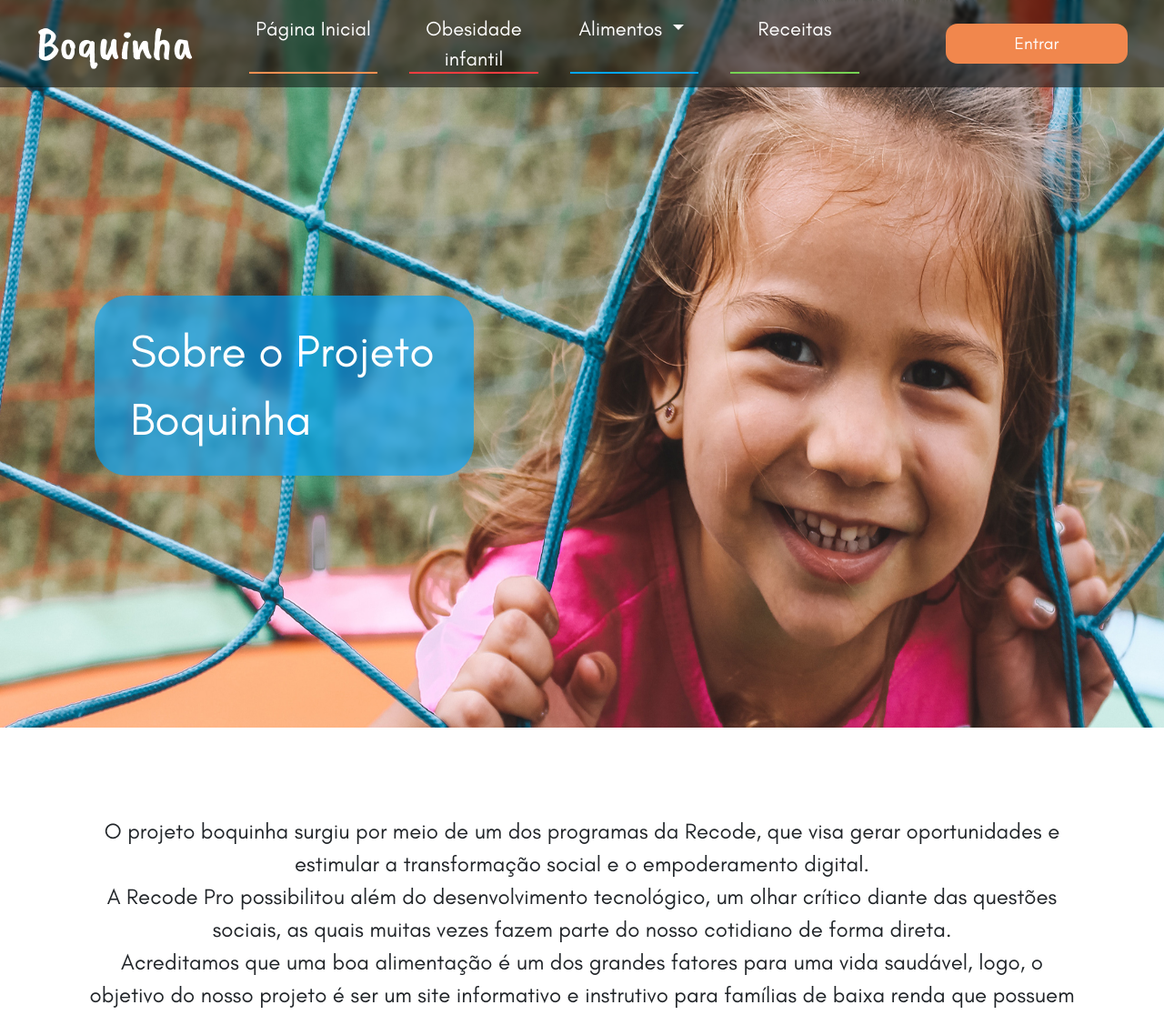
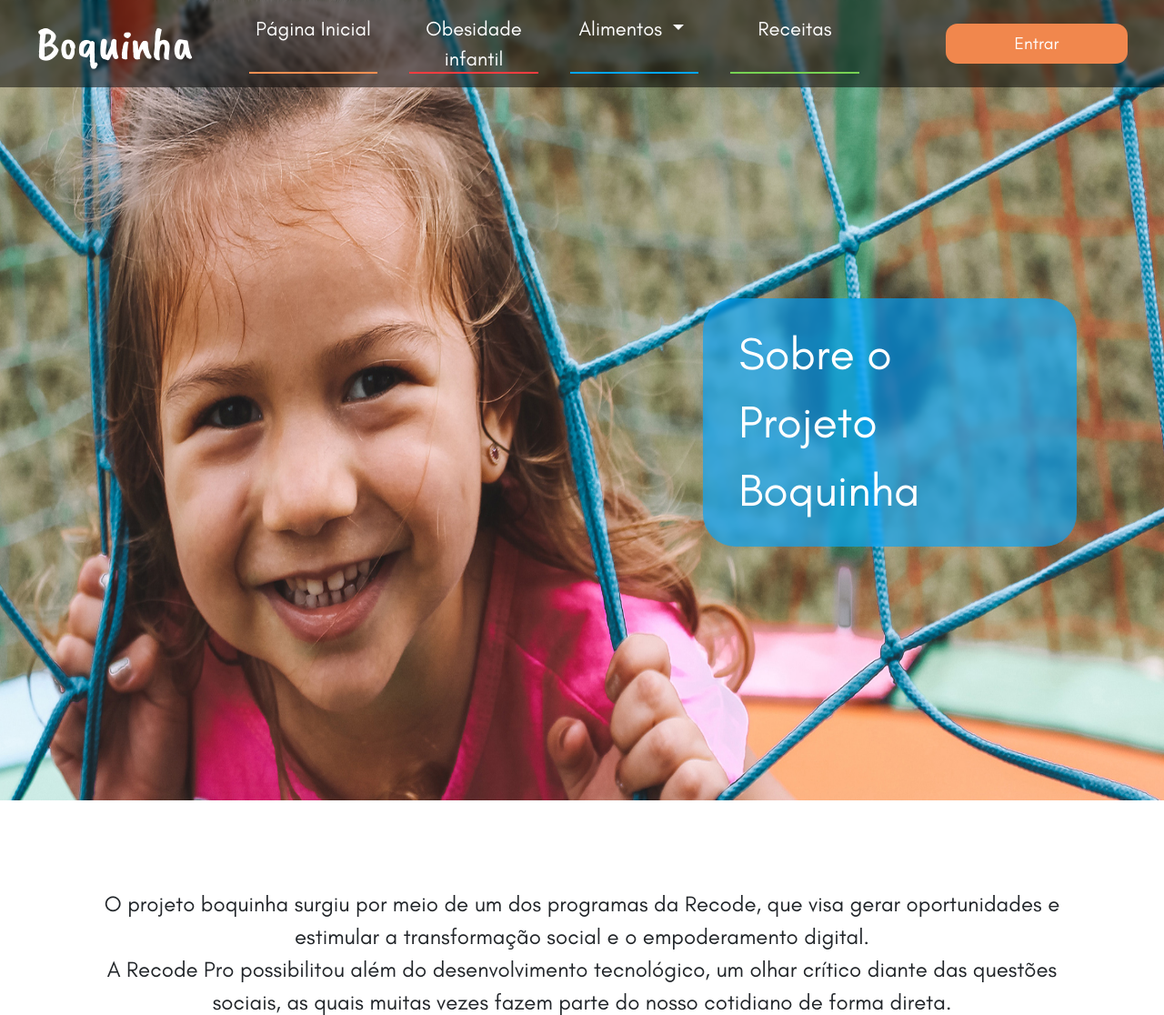
Before and after one commit to SaraLealLima/ProjetoSquad, a PHP site: page /sobre.php in a window 1280 px wide. Shown: the top 1116 px of the page at 91% size. Run offline with PHP 8.4, Linux system fonts and the light colour scheme.

Commit message:
Ajustes na página Sobre

```diff
--- a/ProjetoBoquinha/sobre.php
+++ b/ProjetoBoquinha/sobre.php
@@ -20,9 +20,9 @@
     </header>
 
     <main>
-        <section class="container-fluid sobre-imagem image-responsive vh-100 section-1">
-            <div class="row justify-content-center">
-                <div class="card-azul col-sm-8 col-9 mt-5">
+        <section class="container-fluid sobre-imagem section-1">
+            <div class="row justify-content-end h-100 align-items-center pr-sm-5">
+                <div class="card-azul col-sm-4 col-9 mt-5 mr-5">
                     <div class="card-titulo p-4">Sobre o Projeto Boquinha </div>
                 </div>
             </div>
--- a/ProjetoBoquinha/stylesSobre.css
+++ b/ProjetoBoquinha/stylesSobre.css
@@ -12,7 +12,7 @@
 }
 
 .section-1 {
-	display: flex;
+	/* display: flex; */
 	align-items: center;
 	height: 110vh;
 	width: 100%;
```
Also changed, not shown: ProjetoBoquinha/images/sobreImagem.jpg.
